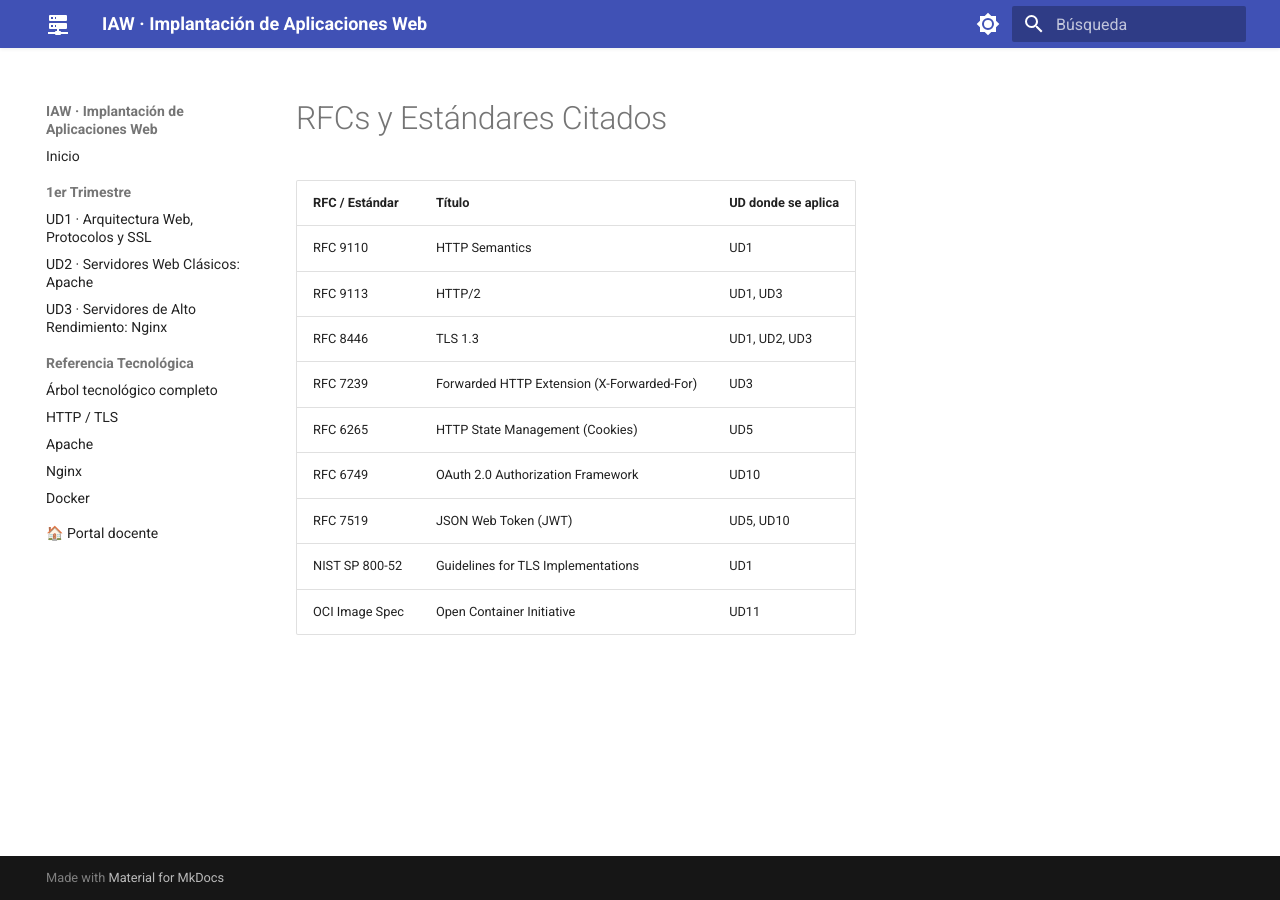
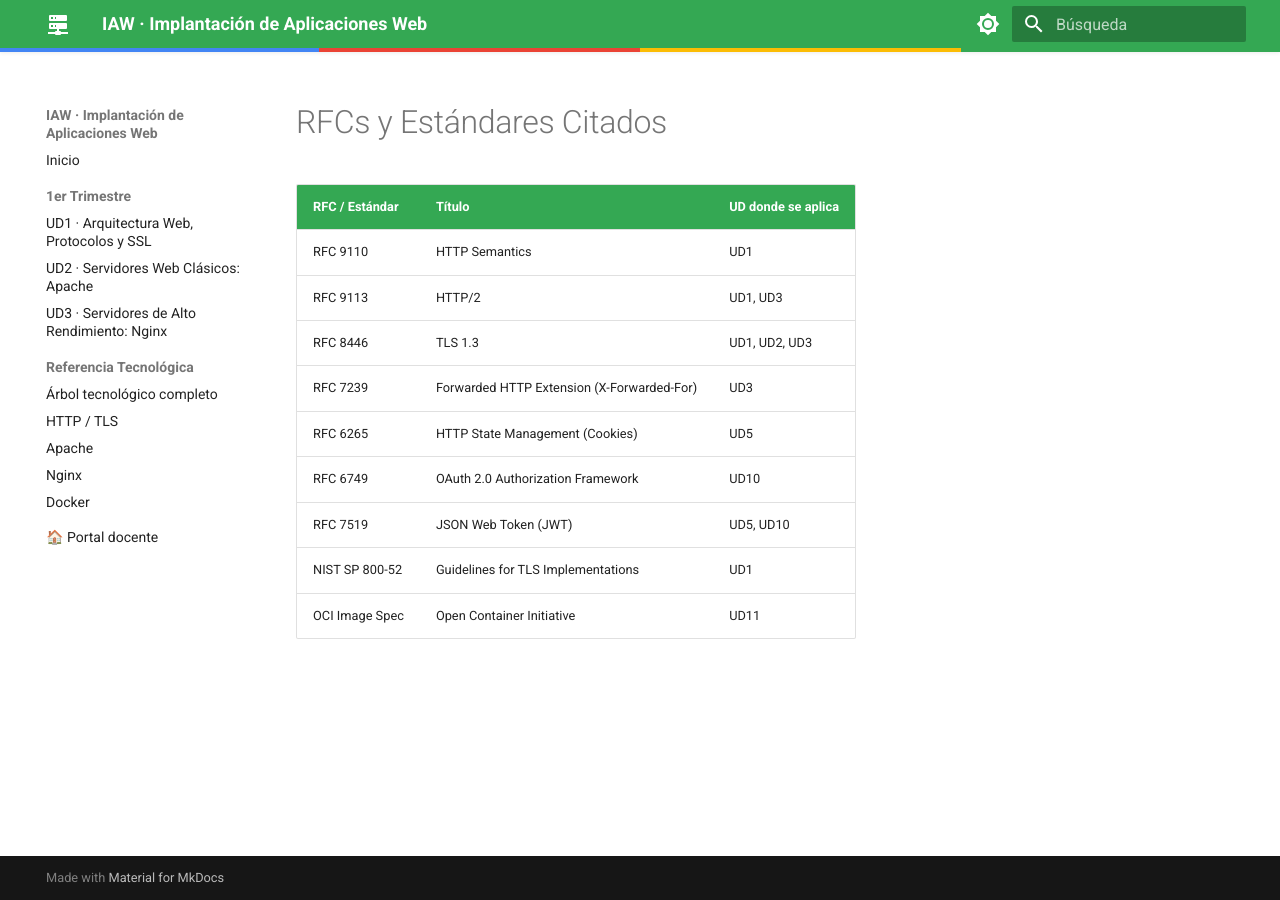
Before and after one commit to jmfiorisies/iaw, an MkDocs documentation site: the page built from docs/anexos/rfcs.md, in a window 1280 px wide. Built offline with MkDocs 1.6.1 and Material for MkDocs 9.7.7, drawn with Linux system fonts in a browser that asks for light colours.

Commit message:
feat: color base de la asignatura, redirecciones de URLs antiguas y ajustes
- Paleta custom con el color de la asignatura y la franja común del portal
- mkdocs-redirects: las URLs anteriores al refactor redirigen a las nuevas
  y las fichas técnicas antiguas al portal (jmfiorisies.github.io/tech)

Co-Authored-By: Claude Opus 5.5 <noreply@anthropic.com>

```diff
--- a/docs/stylesheets/extra.css
+++ b/docs/stylesheets/extra.css
@@ -1,2 +1,26 @@
-/* Personalización visual del manual IAW */
-.md-header { box-shadow: 0 1px 4px rgba(0,0,0,.08); }
+/* ============================================================
+   Color base de la asignatura (IAW) · común con el portal docente
+   ============================================================ */
+:root {
+  --asig: #34a853;
+  --stripe: linear-gradient(90deg, #4285f4 0 25%, #ea4335 25% 50%, #fbbc04 50% 75%, #34a853 75% 100%);
+  --md-primary-fg-color:        var(--asig);
+  --md-primary-fg-color--light: color-mix(in srgb, var(--asig) 80%, #fff);
+  --md-primary-fg-color--dark:  color-mix(in srgb, var(--asig) 80%, #000);
+  --md-primary-bg-color:        #ffffff;
+  --md-primary-bg-color--light: color-mix(in srgb, #ffffff 70%, transparent);
+  --md-accent-fg-color:         #188038;
+}
+[data-md-color-scheme="default"] { --md-typeset-a-color: #188038; }
+[data-md-color-scheme="slate"]   { --md-typeset-a-color: #81c995; --md-accent-fg-color: #81c995; }
+
+/* Franja con los colores de las 4 asignaturas bajo la cabecera */
+.md-header { box-shadow: 0 1px 4px rgba(0,0,0,.08); border-bottom: 4px solid transparent; border-image: var(--stripe) 1; }
+
+/* Cabecera de las tablas con el color de la asignatura */
+.md-typeset table:not([class]) th {
+  background-color: var(--asig) !important;
+  color: var(--md-primary-bg-color) !important;
+  font-weight: 700;
+}
+.md-typeset table:not([class]) tr:hover { background-color: color-mix(in srgb, var(--asig) 6%, transparent); }
--- a/mkdocs.yml
+++ b/mkdocs.yml
@@ -21,16 +21,16 @@ theme:
   palette:
     - media: "(prefers-color-scheme: light)"
       scheme: default
-      primary: indigo
-      accent: deep orange
+      primary: custom
+      accent: custom
       toggle:
         icon: material/brightness-7
         name: Pasar a modo oscuro
 
     - media: "(prefers-color-scheme: dark)"
       scheme: slate
-      primary: indigo
-      accent: deep orange
+      primary: custom
+      accent: custom
       toggle:
         icon: material/brightness-4
         name: Pasar a modo claro
@@ -63,6 +63,33 @@ extra_css:
 
 plugins:
   - search
+  - redirects:
+      redirect_maps:
+        'tech/apache.md': 'https://jmfiorisies.github.io/tech/apache/'
+        'tech/docker.md': 'https://jmfiorisies.github.io/tech/docker/'
+        'tech/git.md': 'https://jmfiorisies.github.io/tech/git/'
+        'tech/github-actions.md': 'https://jmfiorisies.github.io/tech/github-actions/'
+        'tech/http-tls.md': 'https://jmfiorisies.github.io/tech/http-tls/'
+        'tech/index.md': 'https://jmfiorisies.github.io/tech/'
+        'tech/mariadb.md': 'https://jmfiorisies.github.io/tech/mariadb/'
+        'tech/nextcloud.md': 'https://jmfiorisies.github.io/tech/nextcloud/'
+        'tech/nginx.md': 'https://jmfiorisies.github.io/tech/nginx/'
+        'tech/php-fpm.md': 'https://jmfiorisies.github.io/tech/php-fpm/'
+        'tech/python.md': 'https://jmfiorisies.github.io/tech/python/'
+        'tech/wordpress.md': 'https://jmfiorisies.github.io/tech/wordpress/'
+        'tech/wp-cli.md': 'https://jmfiorisies.github.io/tech/wp-cli/'
+        'ud01-arquitectura-web-ssl.md': 'unidades/ud01.md'
+        'ud02-apache.md': 'unidades/ud02.md'
+        'ud03-nginx.md': 'unidades/ud03.md'
+        'ud04-php.md': 'unidades/ud04.md'
+        'ud05-python.md': 'unidades/ud05.md'
+        'ud06-mariadb-git.md': 'unidades/ud06.md'
+        'ud07-wordpress.md': 'unidades/ud07.md'
+        'ud08-wpcli.md': 'unidades/ud08.md'
+        'ud09-nextcloud.md': 'unidades/ud09.md'
+        'ud10-apis-saas.md': 'unidades/ud10.md'
+        'ud11-docker.md': 'unidades/ud11.md'
+        'ud12-cicd-paas.md': 'unidades/ud12.md'
 
 nav:
   - Inicio: index.md
```
Also changed, not shown: 1 other file.
